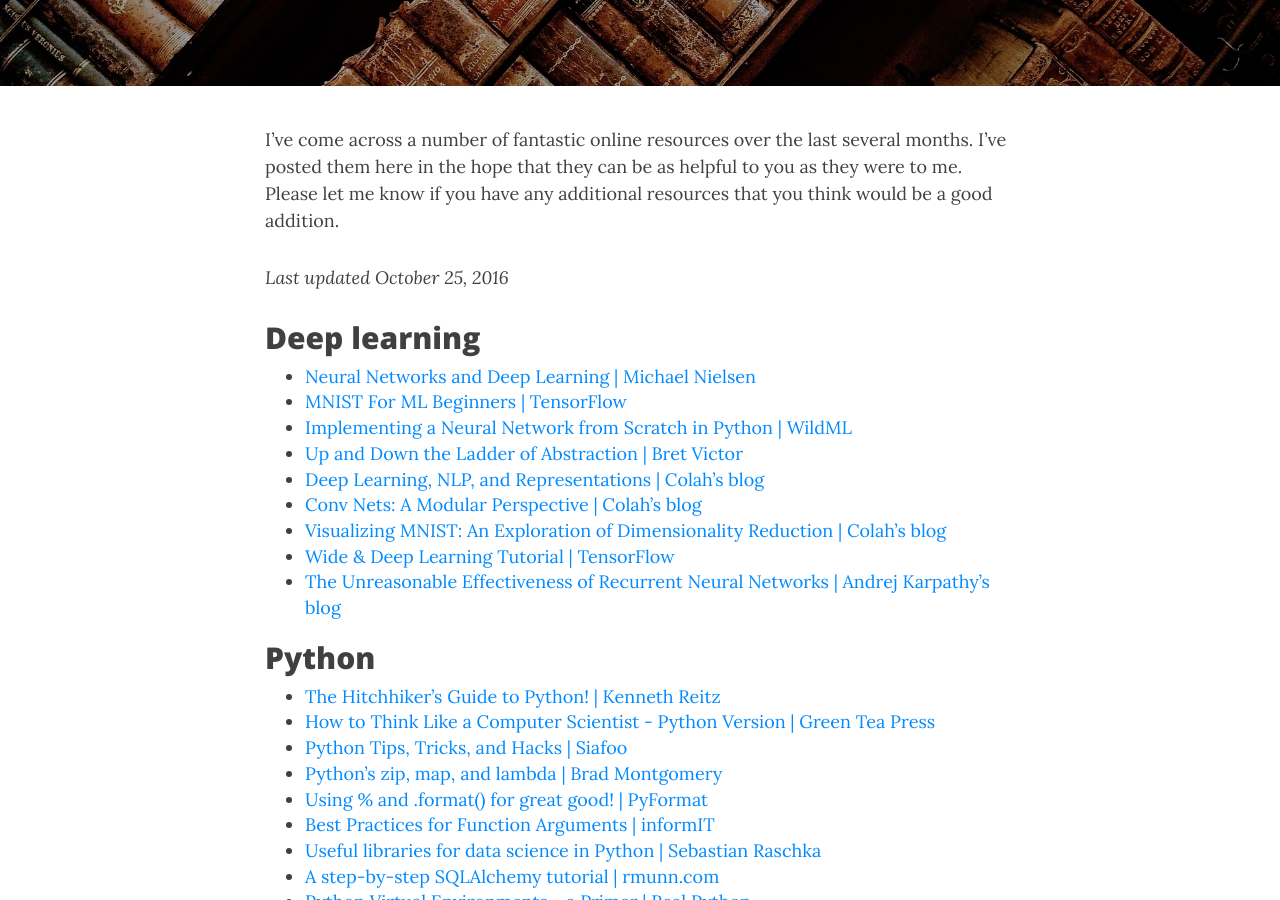
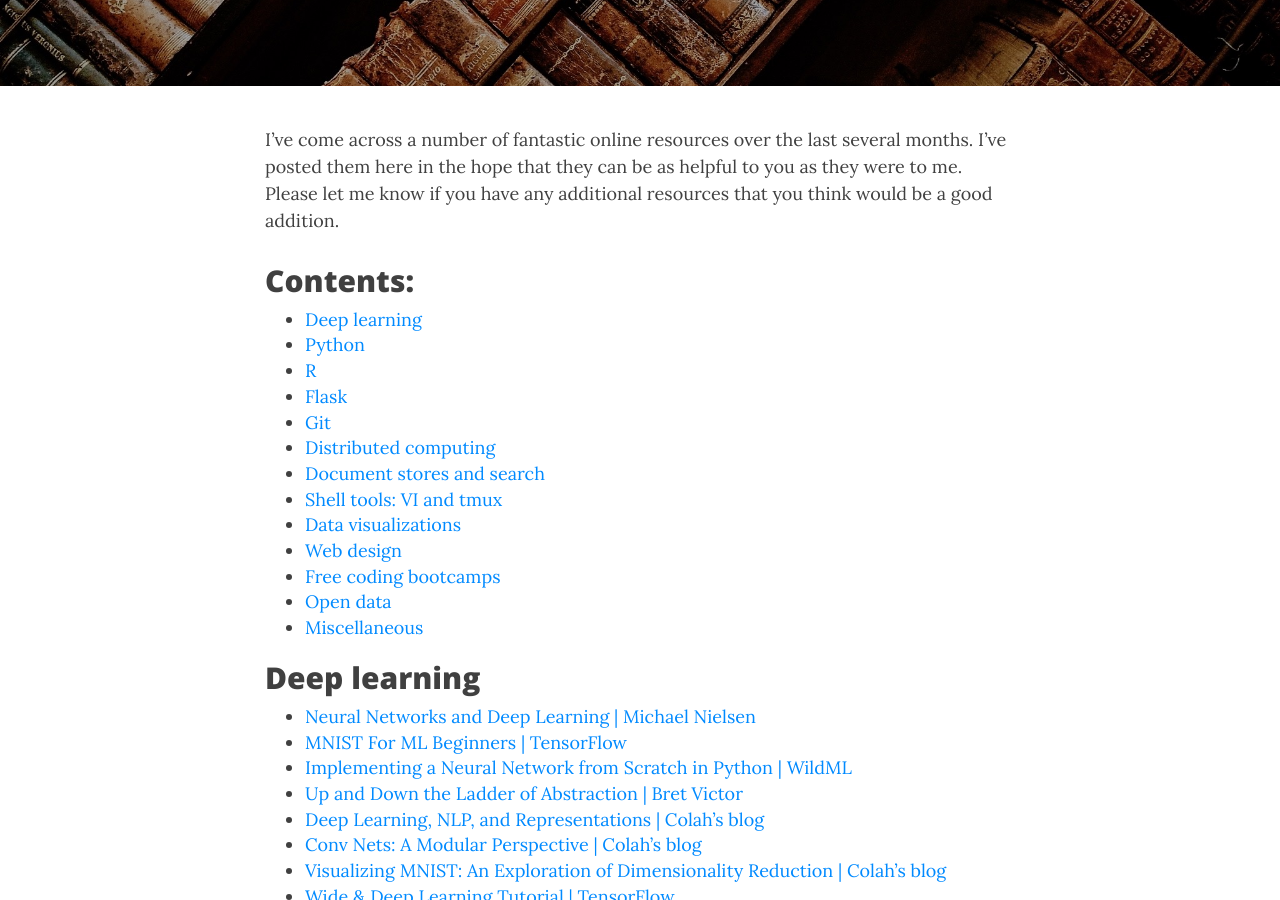
Before and after one commit to rtlee9/rtlee9.github.io, a Jekyll site: the page built from favorite-resources.md, in a window 1280 px wide and 900 px high, scrolled down 458 px. Built offline with Jekyll 4.4.1, drawn with Linux system fonts in a browser that asks for light colours; nearby versions of some CDN libraries; some of the changed text lies outside the part shown.

Commit message:
Add contents list

```diff
--- a/favorite-resources.md
+++ b/favorite-resources.md
@@ -7,7 +7,20 @@ bigimg: /img/books.jpg
 
 I've come across a number of fantastic online resources over the last several months. I've posted them here in the hope that they can be as helpful to you as they were to me. Please let me know if you have any additional resources that you think would be a good addition.
 
-_Last updated October 25, 2016_
+## Contents:
+* [Deep learning](#deep-learning)
+* [Python](#python)
+* [R](#r)
+* [Flask](#flask)
+* [Git](#git)
+* [Distributed computing](#distributed-computing)
+* [Document stores and search](#document-stores-and-search)
+* [Shell tools: VI and tmux](#shell)
+* [Data visualizations](#data-visualizations)
+* [Web design](#web-design)
+* [Free coding bootcamps](#free-coding-bootcamps)
+* [Open data](#open-data)
+* [Miscellaneous](#miscellaneous)
 
 ## Deep learning
 * [Neural Networks and Deep Learning \| Michael Nielsen](http://neuralnetworksanddeeplearning.com/)
@@ -63,7 +76,7 @@ _Last updated October 25, 2016_
 * [Introduction to PostGIS \| Boundless](http://workshops.boundlessgeo.com/postgis-intro/)
 * [Materialized View Strategies Using PostgreSQL \| Hashrocket](https://hashrocket.com/blog/posts/materialized-view-strategies-using-postgresql)
 
-## Shell tools: VI and tmux
+## Shell tools: VI and tmux {#shell}
 * [A tmux Crash Course \| thoughtbot](https://robots.thoughtbot.com/a-tmux-crash-course)
 * [Basic vi commands \| CSU CS department](https://www.cs.colostate.edu/helpdocs/vi.html)
 * [Learn Vim Progressively \| Yann Esposito](http://yannesposito.com/Scratch/en/blog/Learn-Vim-Progressively/)
```
Also changed, not shown: other parts of favorite-resources.md (+2 -0 lines).
